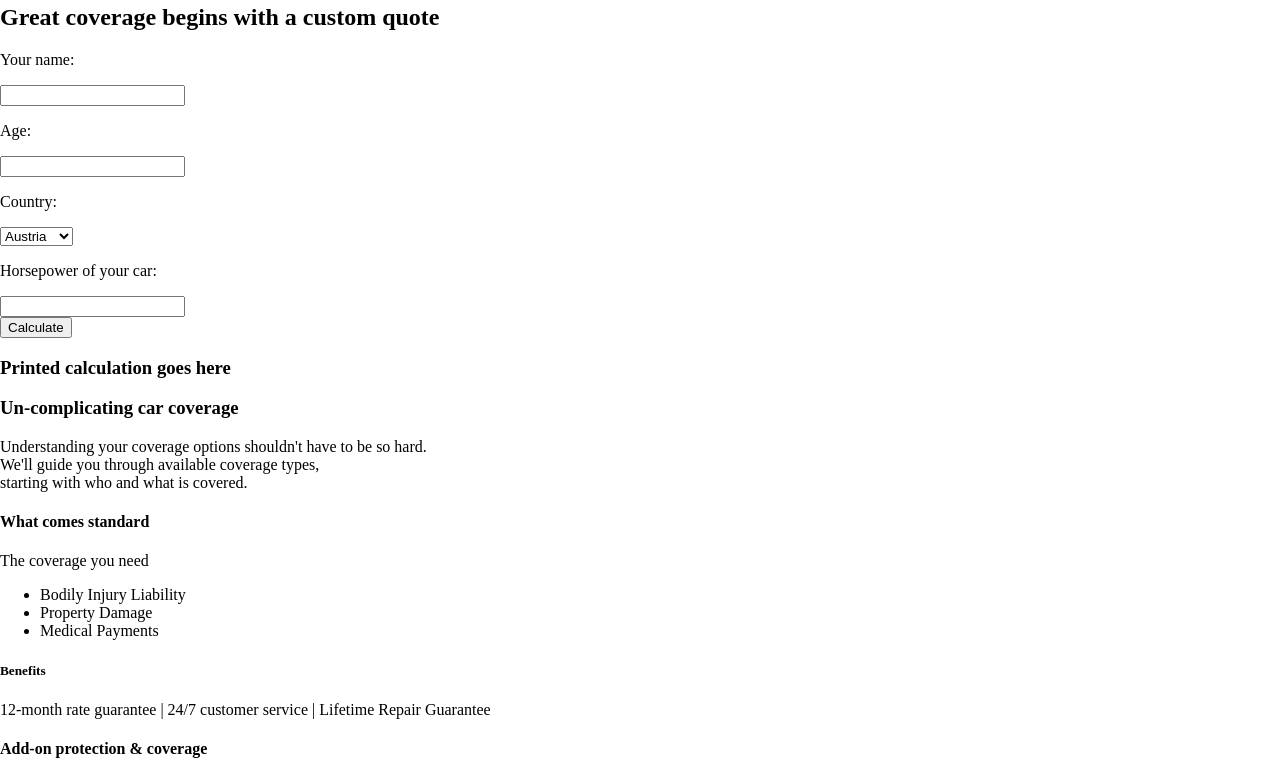
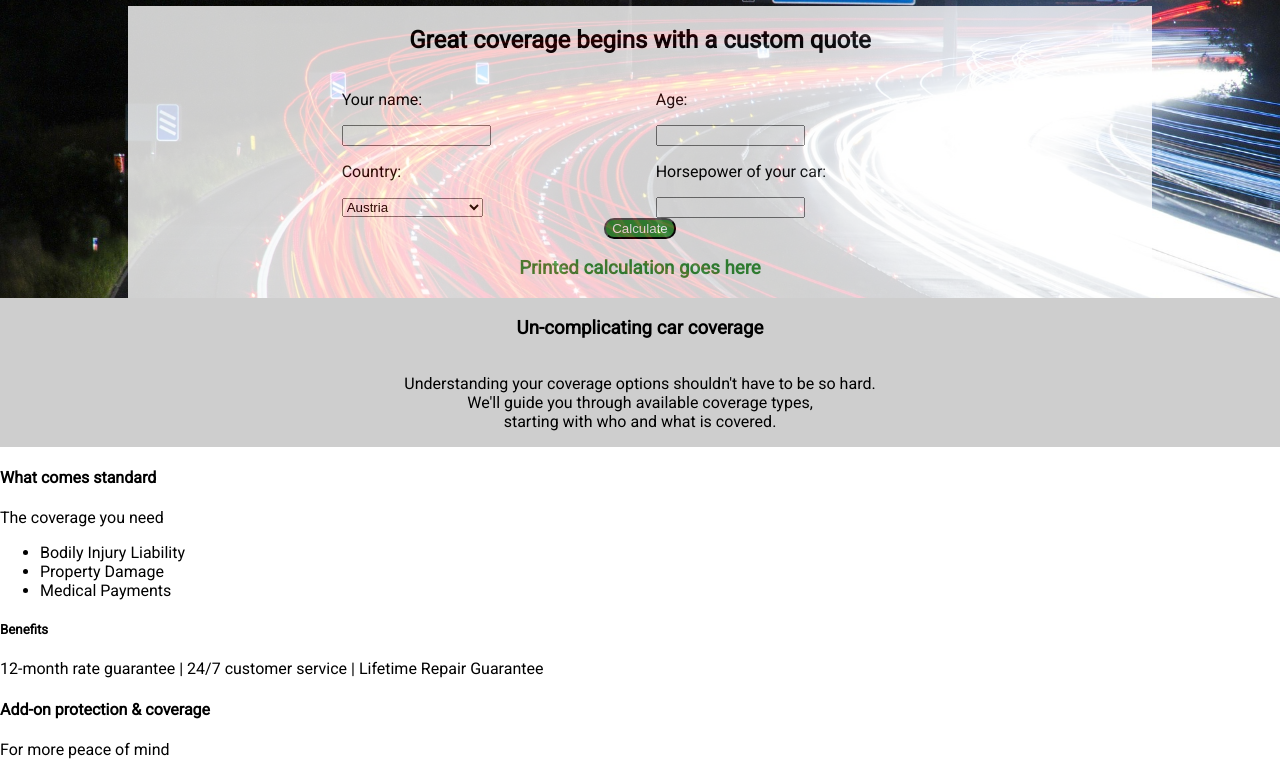
Before and after one commit to SkavenNoises/CFLMS-KieranMortimer-CodeReview-03, a plain HTML site: page index.html in a window 1280 px wide. Shown: the part 198-970 px from the top of the page. Drawn offline with Linux system fonts and the light colour scheme.

Commit message:
landing page skeleton

```diff
--- a/index.html
+++ b/index.html
@@ -4,7 +4,8 @@
 		<meta charset="UTF-8" />
 		<meta name="viewport" content="width=device-width, initial-scale=1.0" />
 		<title>Insurance CF - Car Insurance</title>
-		<link rel="stylesheet" href="css/index.css" />
+        <link rel="stylesheet" href="css/index.css" />
+        <link href="https://fonts.googleapis.com/css2?family=Roboto&display=swap" rel="stylesheet">
 	</head>
 	<body>
 		<header>
@@ -24,15 +25,15 @@
 		</header>
 
 		<main>
-			<div id="calculator">
+			<div id="landing">
 				<h1>Car Insurance</h1>
 
-				<div>
+				<div id="calculator">
 					<h2>
 						Great coverage begins with a custom quote
 					</h2>
 
-					<div>
+					<div id="form">
 						<div>
 							<p>Your name:</p>
 							<input type="text" name="username" id="name" />
@@ -64,7 +65,7 @@
 				</div>
 			</div>
 
-			<div>
+			<div id="blurb">
 				<h3>Un-complicating car coverage</h3>
 				<p>
 					Understanding your coverage options shouldn't have to be so hard.<br />
--- a/scss/_main.scss
+++ b/scss/_main.scss
@@ -1,8 +1,11 @@
 $accentColour: #8e1616;
+$secondaryAccentColour: #339235;
+$backgroundColour_grey: #cecece;
 
 body {
 	margin: 0;
 	padding: 0;
+	font-family: "Roboto", sans-serif;
 }
 
 header {
--- a/scss/index.scss
+++ b/scss/index.scss
@@ -2,5 +2,68 @@
 
 main {
 	#landing {
+		background-image: url("../img/traffic-332857_1920.jpg");
+		background-repeat: no-repeat;
+		background-size: cover;
+		background-position: center;
+		display: flex;
+		flex-flow: column nowrap;
+		justify-content: center;
+
+		h1 {
+			justify-self: start;
+			color: white;
+		}
+
+		#calculator {
+			align-self: center;
+			width: 80%;
+			background-color: white;
+			opacity: 80%;
+			display: flex;
+			flex-flow: column nowrap;
+			justify-content: space-around;
+			align-items: center;
+
+			#form {
+				display: flex;
+				flex-flow: row wrap;
+				justify-content: space-around;
+
+				div {
+					flex-basis: 45%;
+				}
+
+				input,
+				select {
+					width: 50%;
+				}
+			}
+
+			input[type="button"] {
+				background-color: $secondaryAccentColour;
+				border-radius: 10px;
+				color: white;
+			}
+
+			h3 {
+				color: $secondaryAccentColour;
+			}
+		}
+	}
+
+	#blurb {
+		background-color: $backgroundColour_grey;
+		display: flex;
+		flex-flow: column nowrap;
+		justify-content: center;
+
+		h3 {
+			text-align: center;
+		}
+
+		p {
+			text-align: center;
+		}
 	}
 }
```
Also changed, not shown: css/index.css.
